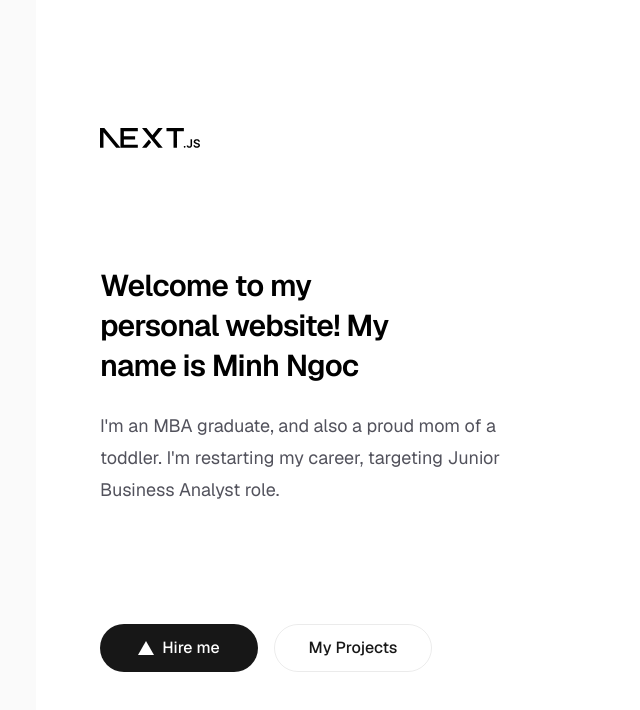
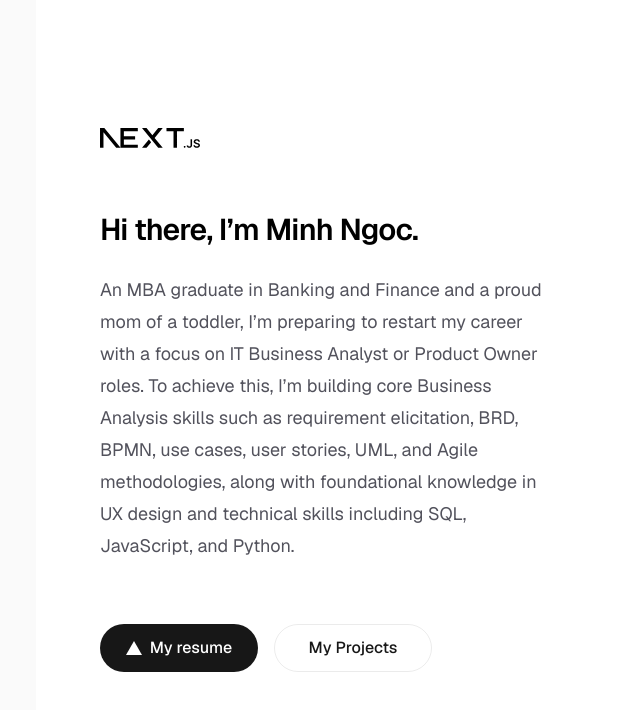
Before and after one commit to lumina293/my-website, a Next.js app: page / in a window 1280 px wide. Shown: the top 710 px of the page, without its empty margins (220-860 px from the left). Built offline with nearby package versions, Linux system fonts and the light colour scheme.

Commit message:
Update homepage copies

```diff
--- a/app/page.js
+++ b/app/page.js
@@ -3,7 +3,8 @@ import Image from "next/image";
 export default function Home() {
     return (
         <div className="flex min-h-screen items-center justify-center bg-zinc-50 font-sans dark:bg-black">
-      <main className="flex min-h-screen w-full max-w-3xl flex-col items-center justify-between py-32 px-16 bg-white dark:bg-black sm:items-start">
+            <main
+                className="flex min-h-screen w-full max-w-3xl flex-col items-center justify-between py-32 px-16 bg-white dark:bg-black sm:items-start">
                 <Image
                     className="dark:invert"
                     src="/next.svg"
@@ -14,16 +15,20 @@ export default function Home() {
                 />
                 <div className="flex flex-col items-center gap-6 text-center sm:items-start sm:text-left">
                     <h1 className="max-w-xs text-3xl font-semibold leading-10 tracking-tight text-black dark:text-zinc-50">
-            Welcome to my personal website! My name is Minh Ngoc
+                        Hi there, I’m Minh Ngoc.
                     </h1>
                     <p className="max-w-md text-lg leading-8 text-zinc-600 dark:text-zinc-400">
-            I&#39;m an MBA graduate, and also a proud mom of a toddler. I&#39;m restarting my career, targeting Junior Business Analyst role.
+                        An MBA graduate in Banking and Finance and a proud mom of a toddler, I’m preparing to restart my
+                        career with a focus on IT Business Analyst or Product Owner roles. To achieve this, I’m building
+                        core Business Analysis skills such as requirement elicitation, BRD, BPMN, use cases, user
+                        stories, UML, and Agile methodologies, along with foundational knowledge in UX design and
+                        technical skills including SQL, JavaScript, and Python.
                     </p>
                 </div>
                 <div className="flex flex-col gap-4 text-base font-medium sm:flex-row">
                     <a
                         className="flex h-12 w-full items-center justify-center gap-2 rounded-full bg-foreground px-5 text-background transition-colors hover:bg-[#383838] dark:hover:bg-[#ccc] md:w-[158px]"
-            href="https://vercel.com/new?utm_source=create-next-app&utm_medium=appdir-template-tw&utm_campaign=create-next-app"
+                        href="https://resume-virid-zeta.vercel.app"
                         target="_blank"
                         rel="noopener noreferrer"
                     >
@@ -34,7 +39,7 @@ export default function Home() {
                             width={16}
                             height={16}
                         />
-            Hire me
+                        My resume
                     </a>
                     <a
                         className="flex h-12 w-full items-center justify-center rounded-full border border-solid border-black/[.08] px-5 transition-colors hover:border-transparent hover:bg-black/[.04] dark:border-white/[.145] dark:hover:bg-[#1a1a1a] md:w-[158px]"
```
Lines whose indentation alone changed are shown as unchanged.
